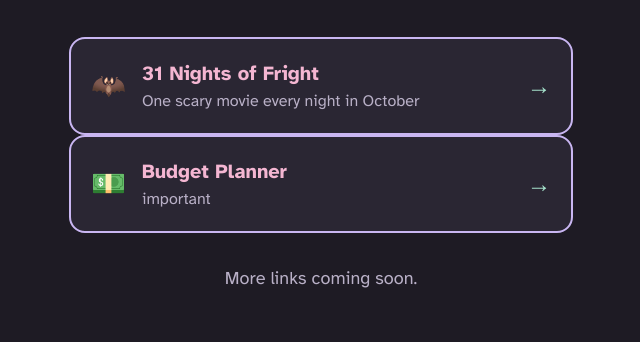
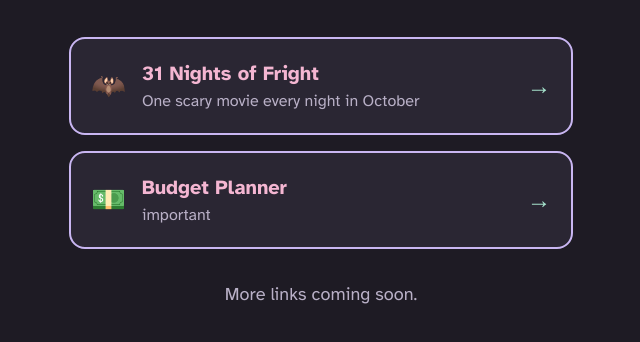
Before and after one commit to t6mmy/sowden-web, a plain HTML site: page index.html in a window 1280 px wide. Shown: the part 198-540 px from the top of the page, without its empty margins (319-959 px from the left). Drawn offline with Linux system fonts and the light colour scheme.

Commit message:
Update index.html

```diff
--- a/index.html
+++ b/index.html
@@ -30,7 +30,9 @@
           </span>
           <span class="arrow" aria-hidden="true">→</span>
         </a>
-        <a href="budget planner/">
+      </li>
+      <li>
+        <a href="/budget-planner/">
           <span class="icon" aria-hidden="true">💵</span>
           <span class="text">
             <span class="title">Budget Planner</span>
```
